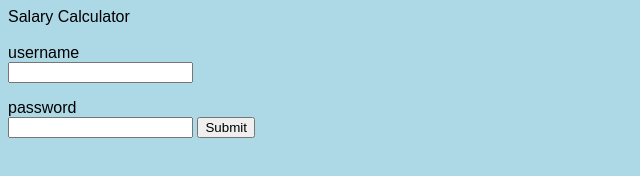
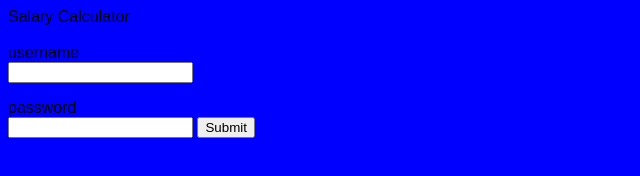
Before and after one commit to tweethat/SalaryCal, a plain HTML site: page index.html in a window 1280 px wide. Shown: the whole page, without its empty margins (0-640 px from the left). Drawn offline with Linux system fonts and the light colour scheme.

Commit message:
salarycalc.css

```diff
--- a/salarycalc.css
+++ b/salarycalc.css
@@ -1,3 +1,4 @@
 body {
 font-family: arial;
-background-color: lightblue;}
+background-color: blue;}
+l
```
